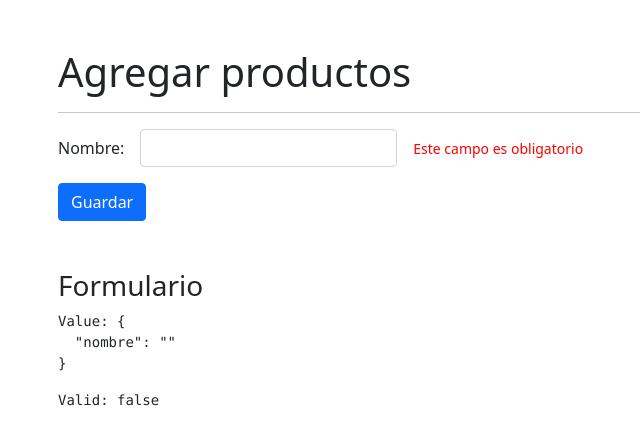
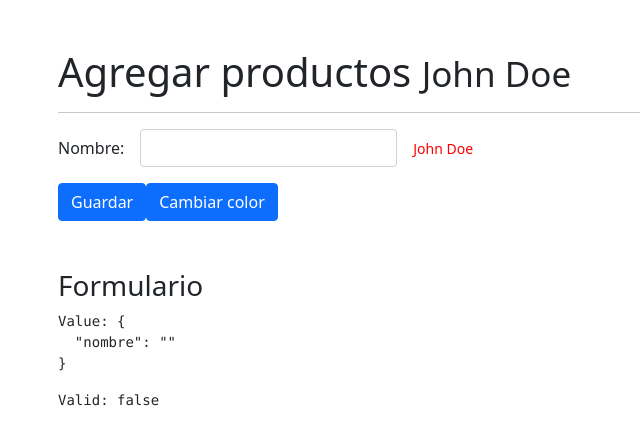
Before and after one commit to javicb/directivasApp, an Angular app: page /productos/agregar in a window 1280 px wide. Shown: the top 444 px of the page, without its empty margins (24-664 px from the left). Built offline with nearby package versions, Linux system fonts and the light colour scheme.

Commit message:
reaccionar a los cambios en tiempo real

```diff
--- a/src/app/productos/pages/agregar/agregar.component.html
+++ b/src/app/productos/pages/agregar/agregar.component.html
@@ -1,4 +1,4 @@
-<h1 class="mt-5">Agregar productos</h1>
+<h1 class="mt-5">Agregar productos <small>{{texto1}}</small></h1>
 <hr>
 
 <form [formGroup]="miFormulario">
@@ -10,13 +10,14 @@
       <input class="form-control" formControlName="nombre">
     </div>
     <div class="col-auto">
-      <span error-msg *ngIf="tieneError('nombre')"></span>
+      <span error-msg [mensaje]="texto1" [color]="color" *ngIf="tieneError('nombre')"></span>
     </div>
   </div>
 
   <div class="row mt-3">
     <div class="col">
-      <button class="btn btn-primary">Guardar</button>
+      <button class="btn btn-primary" (click)="cambiarNombre()">Guardar</button>
+      <button class="btn btn-primary" (click)="cambiarColor()">Cambiar color</button>
     </div>
   </div>
 </form>
--- a/src/app/productos/pages/agregar/agregar.component.ts
+++ b/src/app/productos/pages/agregar/agregar.component.ts
@@ -8,6 +8,9 @@ import { FormBuilder, FormGroup, Validators } from '@angular/forms';
   ]
 })
 export class AgregarComponent implements OnInit {
+
+  texto1 = 'John Doe';
+  color = 'red';
 
   miFormulario: FormGroup = this.fb.group({
     nombre: ['', Validators.required]
@@ -22,4 +25,12 @@ export class AgregarComponent implements OnInit {
     return this.miFormulario.get(campo)?.invalid || false;
   }
 
+  cambiarNombre(): void {
+    this.texto1 = 'Un nombre'
+  }
+
+  cambiarColor(): void {
+    this.color = 'green';
+  }
+
 }
--- a/src/app/shared/directives/error-msg.directive.ts
+++ b/src/app/shared/directives/error-msg.directive.ts
@@ -1,9 +1,9 @@
-import { Directive, ElementRef, Input, OnInit } from '@angular/core';
+import { Directive, ElementRef, Input, OnChanges, OnInit, SimpleChanges } from '@angular/core';
 
 @Directive({
   selector: '[error-msg]'
 })
-export class ErrorMsgDirective implements OnInit {
+export class ErrorMsgDirective implements OnInit, OnChanges {
 
   @Input() color = 'red';
   @Input() mensaje = 'Este campo es obligatorio';
@@ -19,6 +19,20 @@ export class ErrorMsgDirective implements OnInit {
     this.setMensaje();
   }
 
+  ngOnChanges(changes: SimpleChanges): void {
+    if (changes.mensaje) {
+      const mensaje = changes.mensaje.currentValue;
+      this.htmlElement.nativeElement.innerHTML = mensaje;
+    }
+
+    if (changes.color) {
+      const color = changes.color.currentValue;
+      this.htmlElement.nativeElement.style.color = color;
+    }
+
+    console.log(changes);
+  }
+
   setColor(): void {
     this.htmlElement.nativeElement.style.color = this.color;
     this.htmlElement.nativeElement.classList.add('form-text');
```
